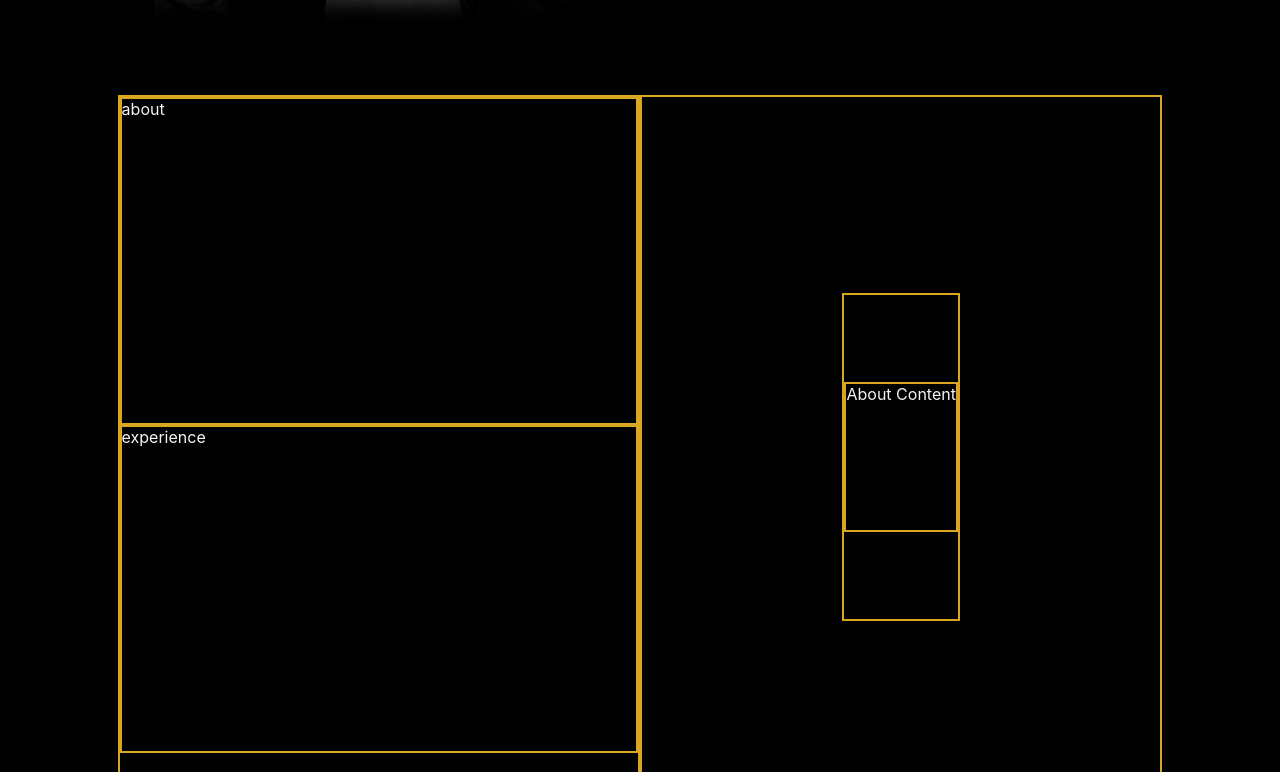
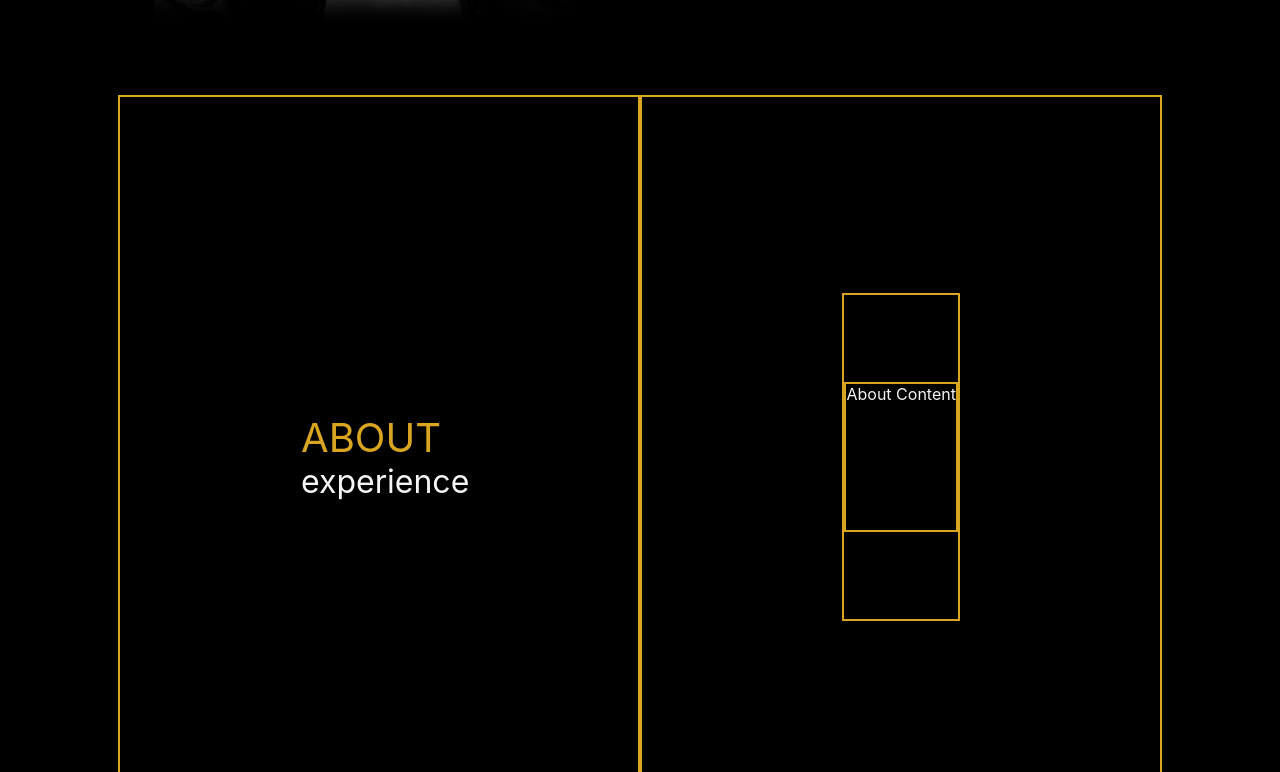
Before and after one commit to majocast/personal-website, a React (Create React App) app in the folder personal-website/: page / in a window 1280 px wide. Shown: the part 768-1540 px from the top of the page. Built offline with nearby package versions, Linux system fonts and the light colour scheme.

Commit message:
styling & transitional changes to about page

```diff
--- a/personal-website/src/pages/About.tsx
+++ b/personal-website/src/pages/About.tsx
@@ -11,24 +11,48 @@ const Wrapper = styled.div`
 `;
 
 type DivId = 'about' | 'experience' | '';
+const originalHTML: string[] = ['about', 'experience'];
 
 function About() {
   const [clickedDiv, setClickedDiv] = useState<DivId>('about');
 
   useEffect(() => {
     setClickedDiv('about');
+    const spans = document.getElementById('about-nav');
+    if(spans) {
+      const aboutChild = spans.querySelector(':first-child');
+      if(aboutChild) {
+        aboutChild.classList.add('active');
+      }
+    }
   }, []);
 
-  const clickHandler = (divId: DivId): void => {
+  const clickHandler = (event: React.MouseEvent<HTMLSpanElement, MouseEvent>, divId: DivId): void => {
+    const currentDiv = document.getElementById(clickedDiv + '-cont');
+    const currentSpans = document.getElementsByClassName('active');
+    for(let i = 0; i < currentSpans.length; i++) {
+      const element = currentSpans[i] as HTMLElement;
+      element.classList.remove('active');
+    }
+    console.log(currentDiv);
+    if(clickedDiv !== divId) {
+      currentDiv?.classList.remove('display');
+    }
     setClickedDiv(divId);
+    document.getElementById(clickedDiv + '-cont')?.classList.add('display');
+    console.log(document.getElementById(clickedDiv + '-cont'));
+    console.log(document.getElementById(clickedDiv + '-cont')?.classList);
+
+    const target = event.target as HTMLElement;
+    target.classList.add('active');
   };
 
   return (
     <Wrapper id='about'>
       <div className='about-container'>
         <div id='about-nav'>
-          <div onClick={() => clickHandler('about')}>about</div>
-          <div onClick={() => clickHandler('experience')}>experience</div>
+          <span onClick={(e: React.MouseEvent<HTMLSpanElement, MouseEvent>) => clickHandler(e, 'about')}>about</span>
+          <span onClick={(e: React.MouseEvent<HTMLSpanElement, MouseEvent>) => clickHandler(e, 'experience')}>experience</span>
         </div>
         <div id='about-content'>
           <div className='display-cont'>
--- a/personal-website/src/styles/About.css
+++ b/personal-website/src/styles/About.css
@@ -30,9 +30,32 @@
 #about-nav {
   display: flex;
   flex-direction: column;
+  justify-content: center;
+  align-items: center left;
 }
 
-#about-nav div {
-  display: inline-block;
-  height: 20%;
+#about-nav span {
+  cursor: pointer;
+  font-size: 2rem;
+  margin-left: 35%;
+  transition: 0.5s ease-in-out;
 }
+
+#about-nav .active {
+  color: goldenrod;
+  text-transform: uppercase;
+  font-size: 2.5rem;
+}
+
+#about-nav span:hover {
+  font-size: 2.5rem;
+}
+
+@keyframes fadeIn {
+  from {opacity: 0%;}
+  to {opacity: 100%;}
+}
+
+.display-cont div {
+  animation: fadeIn 1s;
+}
```
